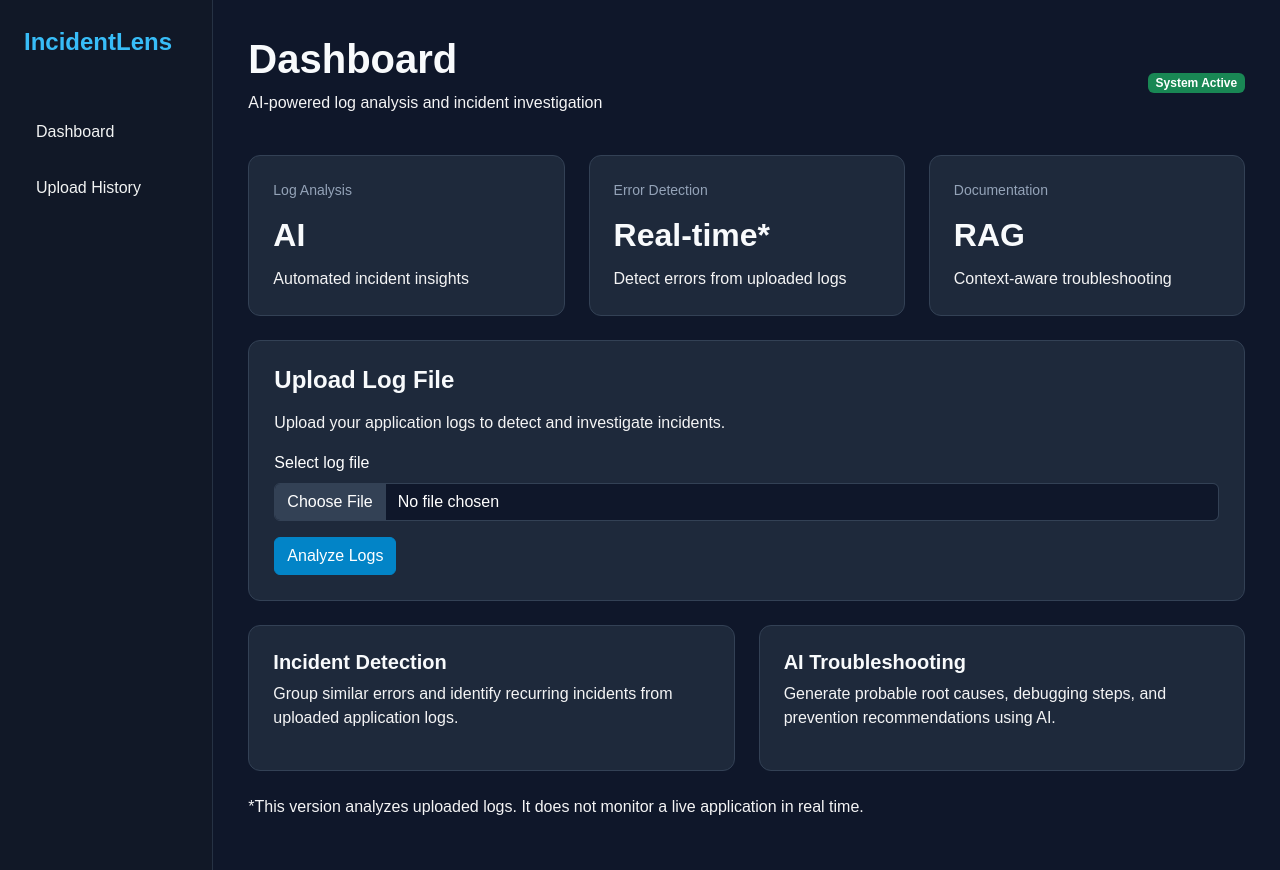
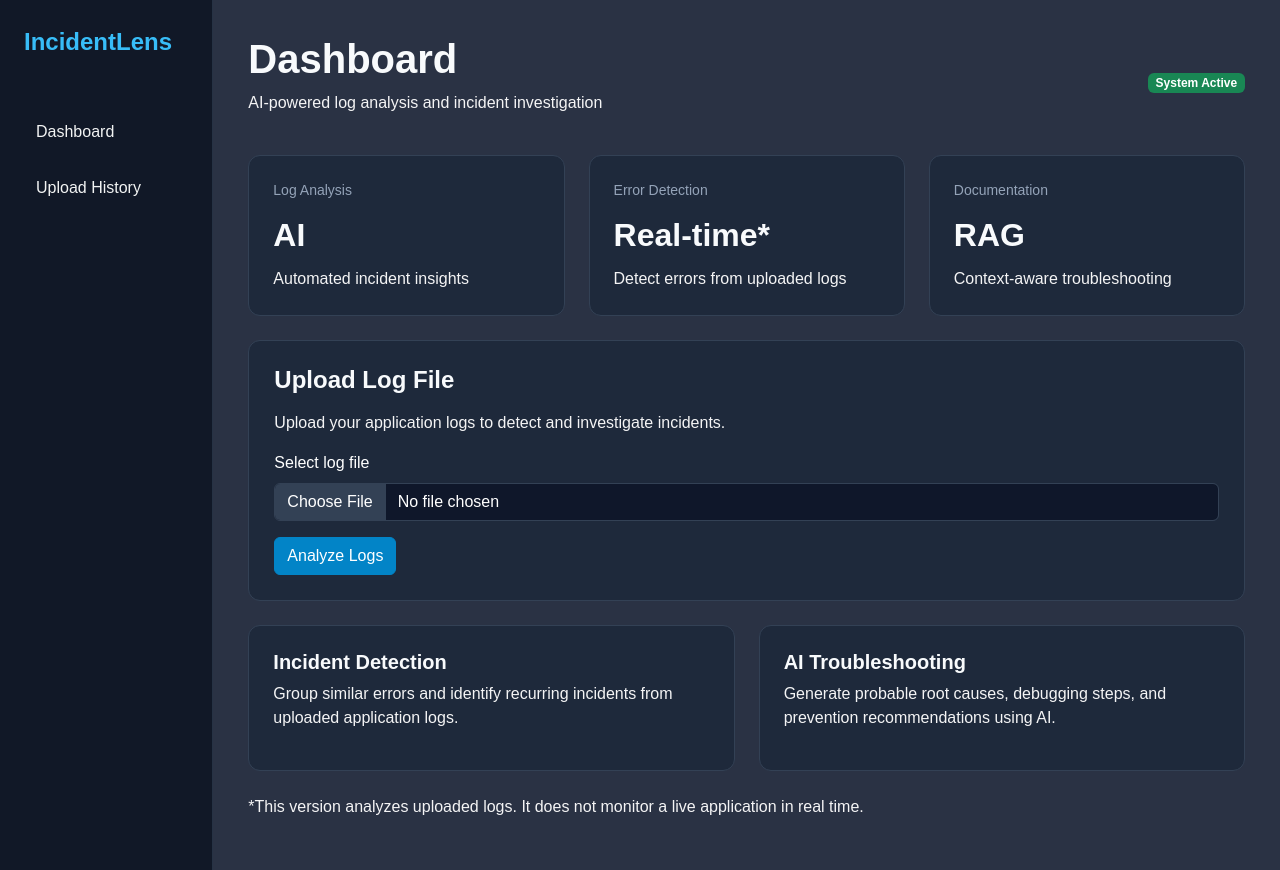
Before and after one commit to ahrarmofiz01/MY-WEB, a Flask app: page / in a window 1280 px wide. Run offline with Flask 3, Linux system fonts and the light colour scheme; some libraries are stand-ins or nearby versions.

Commit message:
add code

```diff
--- a/templates/index.html
+++ b/templates/index.html
@@ -16,7 +16,7 @@
 
     <style>
         body {
-            background-color: #0f172a;
+            background-color: #2a3244;
             color: #ffffff;
             font-family: Arial, sans-serif;
         }
```
